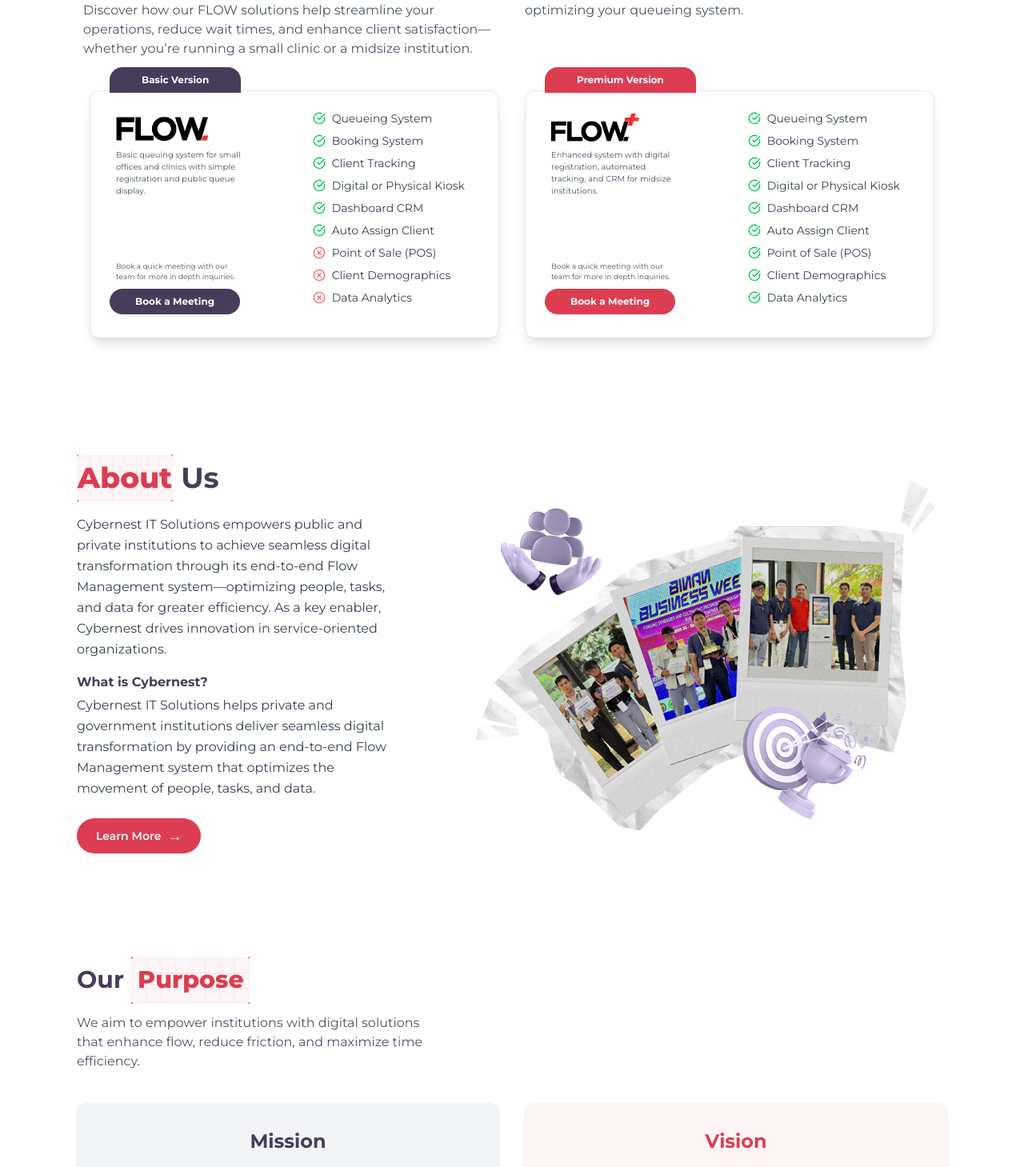
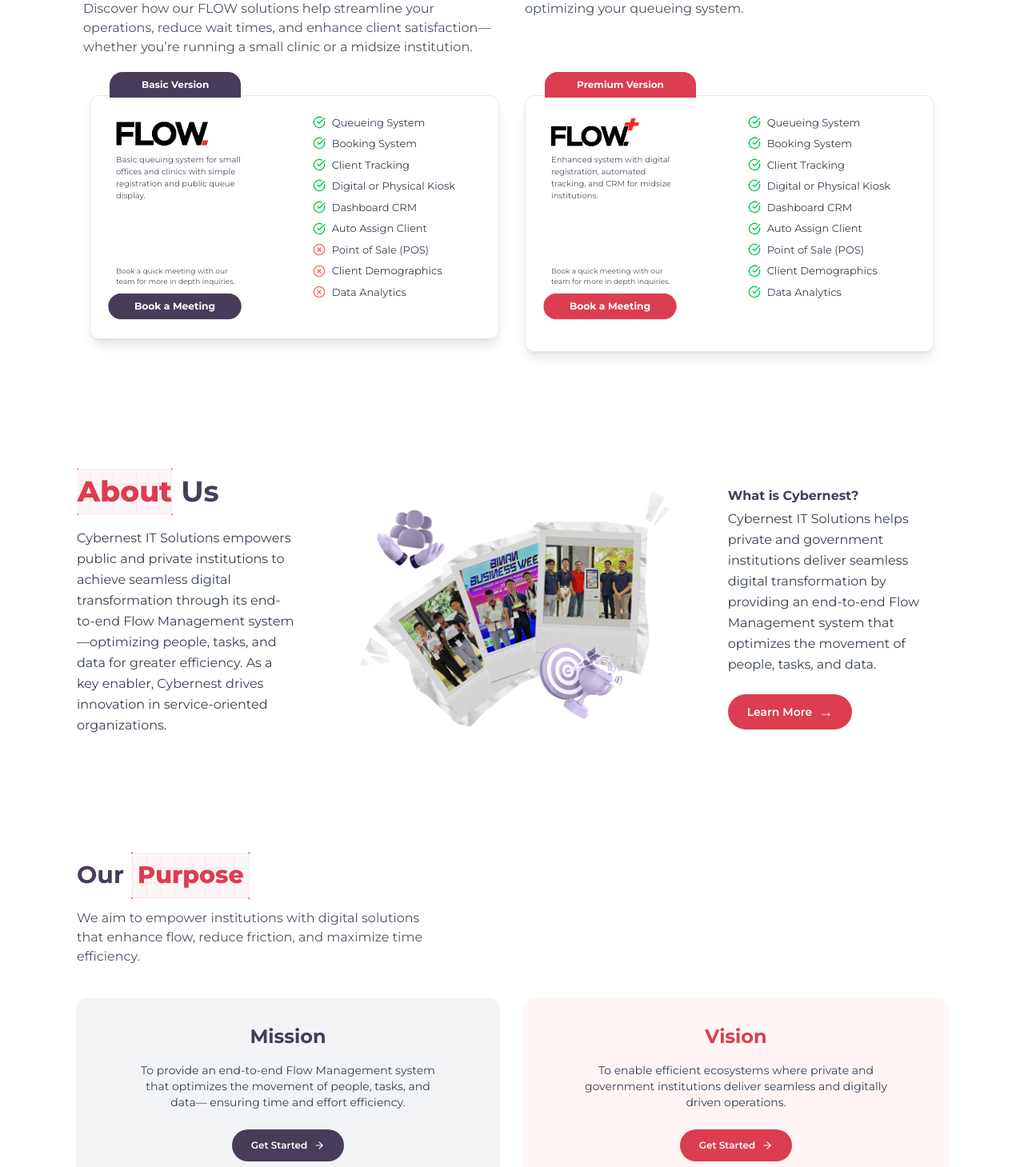
Before and after one commit to CybernestSolutions/cybernest-website, a React (Vite) app: page / in a window 1280 px wide. Shown: the part 1311-2770 px from the top of the page at 80% size. Built offline with nearby package versions, Linux system fonts and the light colour scheme.

Commit message:
New Features and Final Design

```diff
--- a/index.html
+++ b/index.html
@@ -18,7 +18,7 @@ var Tawk_API=Tawk_API||{}, Tawk_LoadStart=new Date();
     (function(){
     var s1=document.createElement("script"),s0=document.getElementsByTagName("script")[0];
     s1.async=true;
-s1.src='https://embed.tawk.to/684bbf5e47f3b9190b9feb11/1itju72bf';
+    s1.src='https://embed.tawk.to/684e7599603cf9190a79a7df/1itp7moqq';
     s1.charset='UTF-8';
     s1.setAttribute('crossorigin','*');
     s0.parentNode.insertBefore(s1,s0);
--- a/package.json
+++ b/package.json
@@ -10,6 +10,7 @@
     "preview": "vite preview"
   },
   "dependencies": {
+    "aos": "^2.3.4",
     "lucide-react": "^0.514.0",
     "react": "^19.1.0",
     "react-dom": "^19.1.0",
--- a/src/index.css
+++ b/src/index.css
@@ -44,17 +44,17 @@ body {
 .bg-cyberviolet {
   background-color: var(--cyberviolet);
 }
-@keyframes ballBounce {
+@keyframes slowBeat {
   0%, 100% {
-    transform: translateY(0);
-    animation-timing-function: ease-in;
+    transform: scale(1);
+    animation-timing-function: ease-in-out;
   }
   50% {
-    transform: translateY(-25px);
-    animation-timing-function: ease-out;
+    transform: scale(1.1);
+    animation-timing-function: ease-in-out;
   }
 }
 
-.bounce-animation {
-  animation: ballBounce 1s infinite;
+.slow-beat-animation {
+  animation: slowBeat 2s infinite;
 }
--- a/src/pages/AboutUs.jsx
+++ b/src/pages/AboutUs.jsx
@@ -6,9 +6,11 @@ export default function AboutUs() {
   return (
     <section id="about" className="font-montserrat bg-white py-16 px-4 sm:px-6 lg:px-24">
       <div className="max-w-7xl mx-auto flex flex-col md:flex-row items-center gap-10 md:gap-16">
-        {/* LEFT: Text */}
-        <div className="w-full md:w-2/5 text-center md:text-left">
-          <h2 className="text-2xl sm:text-3xl md:text-4xl font-bold mb-4">
+
+        {/* TEXT SECTION */}
+        <div className="w-full md:w-2/5 flex flex-col items-center md:items-start text-center md:text-left order-1 md:order-none">
+          {/* Heading */}
+          <h2 data-aos="fade-right" className="text-2xl sm:text-3xl md:text-4xl font-bold mb-4">
             <span
               className="inline-flex items-center justify-center text-cyberred font-extrabold"
               style={{
@@ -25,34 +27,43 @@ export default function AboutUs() {
             <span className="text-cyberviolet">Us</span>
           </h2>
 
-          <p className="text-sm sm:text-base text-gray-700 leading-relaxed mb-4">
+          {/* Description 1 */}
+          <p data-aos="fade-right" className="text-sm sm:text-base text-gray-700 leading-relaxed mb-4">
             Cybernest IT Solutions empowers public and private institutions to achieve seamless digital transformation
             through its end-to-end Flow Management system—optimizing people, tasks, and data for greater efficiency.
             As a key enabler, Cybernest drives innovation in service-oriented organizations.
           </p>
-
-          <p className="text-base font-bold text-cyberviolet mb-1">What is Cybernest?</p>
-
-          <p className="text-sm sm:text-base text-gray-700 leading-relaxed mb-6">
-            Cybernest IT Solutions helps private and government institutions deliver seamless digital transformation by
-            providing an end-to-end Flow Management system that optimizes the movement of people, tasks, and data.
-          </p>
-
-          <div className="flex flex-col sm:flex-row gap-3 sm:gap-4 justify-center md:justify-start">
-            <button className="bg-cyberred text-white font-semibold text-sm px-6 py-2 rounded-full flex items-center gap-2 justify-center">
-              Learn More <span className="text-lg">→</span>
-            </button>
-          </div>
         </div>
 
-        {/* RIGHT: Image */}
-        <div className="w-full md:w-3/5">
+        {/* IMAGE – goes between descriptions */}
+        <div data-aos="fade-up" className="w-full md:w-3/5 order-2 md:order-none">
           <img
             src={aboutPhoto}
             alt="About"
             className="w-full max-w-[700px] rounded-lg mx-auto md:mx-0"
           />
         </div>
+
+        {/* DESCRIPTION 2 + Button */}
+        <div className="w-full md:w-2/5 flex flex-col items-center md:items-start text-center md:text-left order-3 md:order-none">
+          {/* Description 2 */}
+          <p data-aos="fade-left" className="text-base font-bold text-cyberviolet mb-1">What is Cybernest?</p>
+          <p data-aos="fade-left" className="text-sm sm:text-base text-gray-700 leading-relaxed mb-6">
+            Cybernest IT Solutions helps private and government institutions deliver seamless digital transformation by
+            providing an end-to-end Flow Management system that optimizes the movement of people, tasks, and data.
+          </p>
+
+          {/* Button */}
+          <a data-aos="fade-left"
+            href="https://calendly.com/tlvelardo-pup/30min"
+            target="_blank"
+            rel="noopener noreferrer"
+          >
+            <button className="bg-cyberred text-white font-semibold text-sm px-6 py-2 rounded-full flex items-center gap-2 justify-center">
+              Learn More <span className="text-lg">→</span>
+            </button>
+          </a>
+        </div>
       </div>
     </section>
   );
--- a/src/pages/FeaturedProduct.jsx
+++ b/src/pages/FeaturedProduct.jsx
@@ -2,13 +2,13 @@ import { CheckCircle, XCircle } from "lucide-react";
 import flowDot from "../assets/images/flow.png";
 import flowPlus from "../assets/images/flow-plus.png";
 import gridBox from "../assets/images/grid-box.png";
+
 export default function FeaturedProduct() {
   return (
-    <section id="products" className="px-6 py-20 font-montserrat text-gray-700 bg-white">
+    <section id="products" className="px-4 sm:px-6 py-16 sm:py-20 font-montserrat text-gray-700 bg-white">
       <div className="max-w-7xl mx-auto">
         {/* Headings */}
-<div className="grid grid-cols-1 md:grid-cols-2 gap-6 sm:gap-8 text-center md:text-left mb-10 px-4 sm:px-6 lg:px-20">
-  {/* Left Heading & Intro */}
+        <div className="grid md:grid-cols-2 gap-6 sm:gap-8 text-center md:text-left mb-12 mx-2 sm:mx-20">
           <div>
             <h2 className="text-2xl sm:text-3xl font-bold mb-3">
               <span
@@ -32,8 +32,6 @@ export default function FeaturedProduct() {
               whether you’re running a small clinic or a midsize institution.
             </p>
           </div>
-
-  {/* Supporting Text */}
           <div className="flex flex-col justify-center">
             <p className="text-sm sm:text-base text-gray-600">
               Learn more about how Flow works and how it can help you in optimizing your queueing system.
@@ -41,11 +39,10 @@ export default function FeaturedProduct() {
           </div>
         </div>
 
-
         {/* Comparison Cards */}
-        <div className="flex flex-col md:flex-row justify-center gap-8">
+        <div data-aos="fade-up" className="flex flex-col lg:flex-row justify-center gap-6 sm:gap-8">
           {/* Basic Version */}
-          <div className="bg-white shadow-lg rounded-xl overflow-hidden max-w-lg w-full border border-gray-200">
+          <div className="bg-white mb-4 shadow-lg rounded-xl overflow-hidden max-w-lg w-full border border-gray-200">
             <div className="absolute bg-cyberviolet text-white text-xs font-bold px-10 py-2 rounded-t-2xl w-fit mx-6 mt-[-30px]">
               Basic Version
             </div>
@@ -59,21 +56,38 @@ export default function FeaturedProduct() {
                 <p className="text-[9px] mb-2 text-gray-600 px-2">
                   Book a quick meeting with our team for more in depth inquiries.
                 </p>
-                <button className="text-xs px-8 py-2 bg-cyberviolet text-white rounded-full font-bold   ">
+                <a
+                  href="https://calendly.com/tlvelardo-pup/30min"
+                  target="_blank"
+                  rel="noopener noreferrer"
+                >
+                  <button className="text-[10px] slow-beat-animation sm:text-xs px-6 sm:px-8 py-1.5 sm:py-2 bg-cyberviolet text-white rounded-full font-bold w-full sm:w-auto">
                     Book a Meeting
                   </button>
+                </a>
               </div>
               <div className="w-3/5">
-                <ul className="space-y-2 text-sm mb-4">
-                  <li className="flex items-center gap-2"><CheckCircle size={16} className="text-green-500" /> Queueing System</li>
-                  <li className="flex items-center gap-2"><CheckCircle size={16} className="text-green-500" /> Booking System</li>
-                  <li className="flex items-center gap-2"><CheckCircle size={16} className="text-green-500" /> Client Tracking</li>
-                  <li className="flex items-center gap-2"><CheckCircle size={16} className="text-green-500" /> Digital or Physical Kiosk</li>
-                  <li className="flex items-center gap-2"><CheckCircle size={16} className="text-green-500" /> Dashboard CRM</li>
-                  <li className="flex items-center gap-2"><CheckCircle size={16} className="text-green-500" /> Auto Assign Client</li>
-                  <li className="flex items-center gap-2"><XCircle size={16} className="text-red-400" /> Point of Sale (POS)</li>
-                  <li className="flex items-center gap-2"><XCircle size={16} className="text-red-400" /> Client Demographics</li>
-                  <li className="flex items-center gap-2"><XCircle size={16} className="text-red-400" /> Data Analytics</li>
+                <ul className="space-y-2 text-xs sm:text-sm mb-4">
+                  {[
+                    "Queueing System",
+                    "Booking System",
+                    "Client Tracking",
+                    "Digital or Physical Kiosk",
+                    "Dashboard CRM",
+                    "Auto Assign Client",
+                    "Point of Sale (POS)",
+                    "Client Demographics",
+                    "Data Analytics",
+                  ].map((feature, i) => (
+                    <li key={i} className="flex items-center gap-2">
+                      {i < 6 ? (
+                        <CheckCircle size={16} className="text-green-500" />
+                      ) : (
+                        <XCircle size={16} className="text-red-400" />
+                      )}
+                      <span className="text-[11px] sm:text-[13px]">{feature}</span>
+                    </li>
+                  ))}
                 </ul>
               </div>
             </div>
@@ -93,21 +107,34 @@ export default function FeaturedProduct() {
                 <p className="text-[9px] mb-2 text-gray-600 px-2">
                   Book a quick meeting with our team for more in depth inquiries.
                 </p>
-            <button className="text-xs px-8 py-2 bg-cyberred text-white rounded-full font-bold">
+                <a
+                  href="https://calendly.com/tlvelardo-pup/30min"
+                  target="_blank"
+                  rel="noopener noreferrer"
+                >
+                  <button className="text-[10px] slow-beat-animation cursor-pointer sm:text-xs px-6 sm:px-8 py-1.5 sm:py-2 bg-cyberred text-white rounded-full font-bold w-full sm:w-auto">
                     Book a Meeting
                   </button>
+                </a>
               </div>
               <div className="w-3/5">
-            <ul className="space-y-2 text-sm mb-4">
-                <li className="flex items-center gap-2"><CheckCircle size={16} className="text-green-500" /> Queueing System</li>
-                <li className="flex items-center gap-2"><CheckCircle size={16} className="text-green-500" /> Booking System</li>
-                <li className="flex items-center gap-2"><CheckCircle size={16} className="text-green-500" /> Client Tracking</li>
-                <li className="flex items-center gap-2"><CheckCircle size={16} className="text-green-500" /> Digital or Physical Kiosk</li>
-                <li className="flex items-center gap-2"><CheckCircle size={16} className="text-green-500" /> Dashboard CRM</li>
-                <li className="flex items-center gap-2"><CheckCircle size={16} className="text-green-500" /> Auto Assign Client</li>
-                <li className="flex items-center gap-2"><CheckCircle size={16} className="text-green-500" /> Point of Sale (POS)</li>
-                <li className="flex items-center gap-2"><CheckCircle size={16} className="text-green-500" /> Client Demographics</li>
-                <li className="flex items-center gap-2"><CheckCircle size={16} className="text-green-500" /> Data Analytics</li>
+                <ul className="space-y-2 text-xs sm:text-sm mb-4">
+                  {[
+                    "Queueing System",
+                    "Booking System",
+                    "Client Tracking",
+                    "Digital or Physical Kiosk",
+                    "Dashboard CRM",
+                    "Auto Assign Client",
+                    "Point of Sale (POS)",
+                    "Client Demographics",
+                    "Data Analytics",
+                  ].map((feature, i) => (
+                    <li key={i} className="flex items-center gap-2">
+                      <CheckCircle size={16} className="text-green-500" />
+                      <span className="text-[11px] sm:text-[13px]">{feature}</span>
+                    </li>
+                  ))}
                 </ul>
               </div>
             </div>
--- a/src/pages/OurPurpose.jsx
+++ b/src/pages/OurPurpose.jsx
@@ -32,26 +32,40 @@ export default function OurPurpose() {
         {/* Mission & Vision Cards */}
         <div className="grid grid-cols-1 md:grid-cols-2 gap-8">
           {/* Mission */}
-          <div className="bg-gray-100 p-6 sm:p-8 rounded-xl shadow text-center">
+          <div data-aos="flip-left" className="bg-gray-100 p-6 sm:p-8 rounded-xl shadow text-center">
             <h3 className="text-xl sm:text-2xl font-bold text-cyberviolet mb-4">Mission</h3>
             <p className="text-sm text-gray-700 mb-6 max-w-sm mx-auto">
               To provide an end-to-end Flow Management system that optimizes the movement of people, tasks, and data—
               ensuring time and effort efficiency.
             </p>
-            <button className="bg-cyberviolet text-white text-xs px-6 py-3 rounded-full font-semibold flex items-center gap-2 mx-auto">
-              Get Started <ArrowRight size={14} />
-            </button>
+            <a
+              href="https://calendly.com/tlvelardo-pup/30min"
+              target="_blank"
+              rel="noopener noreferrer"
+              className="inline-block"
+            >
+              <button className="bg-cyberviolet cursor-pointer text-white text-xs px-6 py-3 rounded-full font-semibold flex items-center gap-2 mx-auto">
+                Get Started <ArrowRight size={14} />
+              </button>
+            </a>
           </div>
 
           {/* Vision */}
-          <div className="bg-[#FFF5F5] p-6 sm:p-8 rounded-xl shadow text-center">
+          <div data-aos="flip-right" className="bg-[#FFF5F5] p-6 sm:p-8 rounded-xl shadow text-center">
             <h3 className="text-xl sm:text-2xl font-bold text-cyberred mb-4">Vision</h3>
             <p className="text-sm text-gray-700 mb-6 max-w-sm mx-auto">
               To enable efficient ecosystems where private and government institutions deliver seamless and digitally driven operations.
             </p>
-            <button className="bg-cyberred text-white text-xs px-6 py-3 rounded-full font-semibold flex items-center gap-2 mx-auto">
-              Get Started <ArrowRight size={14} />
-            </button>
+            <a
+              href="https://calendly.com/tlvelardo-pup/30min"
+              target="_blank"
+              rel="noopener noreferrer"
+              className="inline-block"
+            >
+              <button className="bg-cyberred cursor-pointer text-white text-xs px-6 py-3 rounded-full font-semibold flex items-center gap-2 mx-auto">
+                Get Started <ArrowRight size={14} />
+              </button>
+            </a>
           </div>
         </div>
       </div>
--- a/src/pages/Team.jsx
+++ b/src/pages/Team.jsx
@@ -89,7 +89,7 @@ export default function Team() {
         </p>
 
         {/* Grid */}
-        <div className="grid grid-cols-2 sm:grid-cols-3 md:grid-cols-4 gap-6">
+        <div data-aos="fade-up" className="grid grid-cols-2 sm:grid-cols-3 md:grid-cols-4 gap-6">
           {members.map((member, index) => (
             <div key={index} className="flex flex-col items-center text-sm">
               <a
```
Also changed, not shown: src/components/Footer.jsx (+36 -17 lines), src/components/Navbar.jsx (+4 -3 lines), src/main.jsx (+10 -0 lines), src/pages/Contact.jsx (+11 -10 lines), src/pages/Hero.jsx (+11 -4 lines), 1 other file (tests, documents, lock files or other folders). Lines whose indentation alone changed are shown as unchanged.
